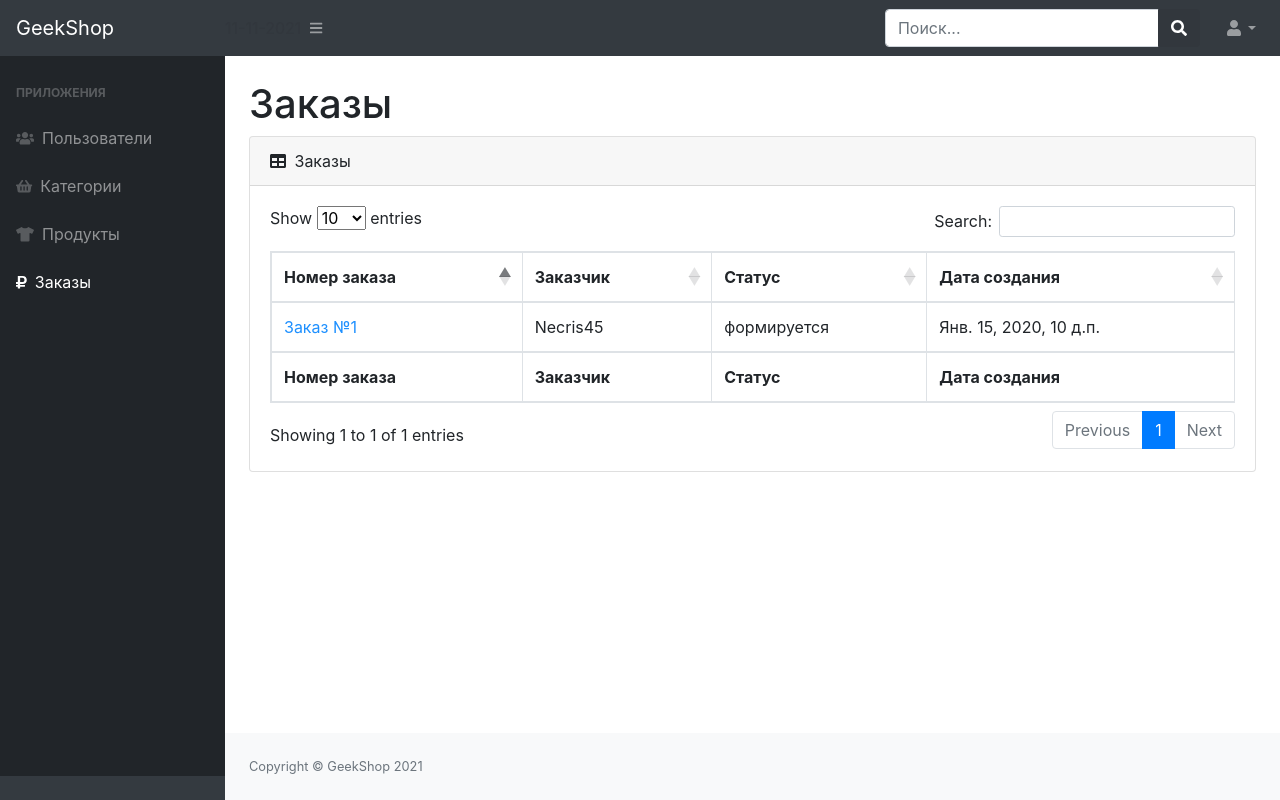
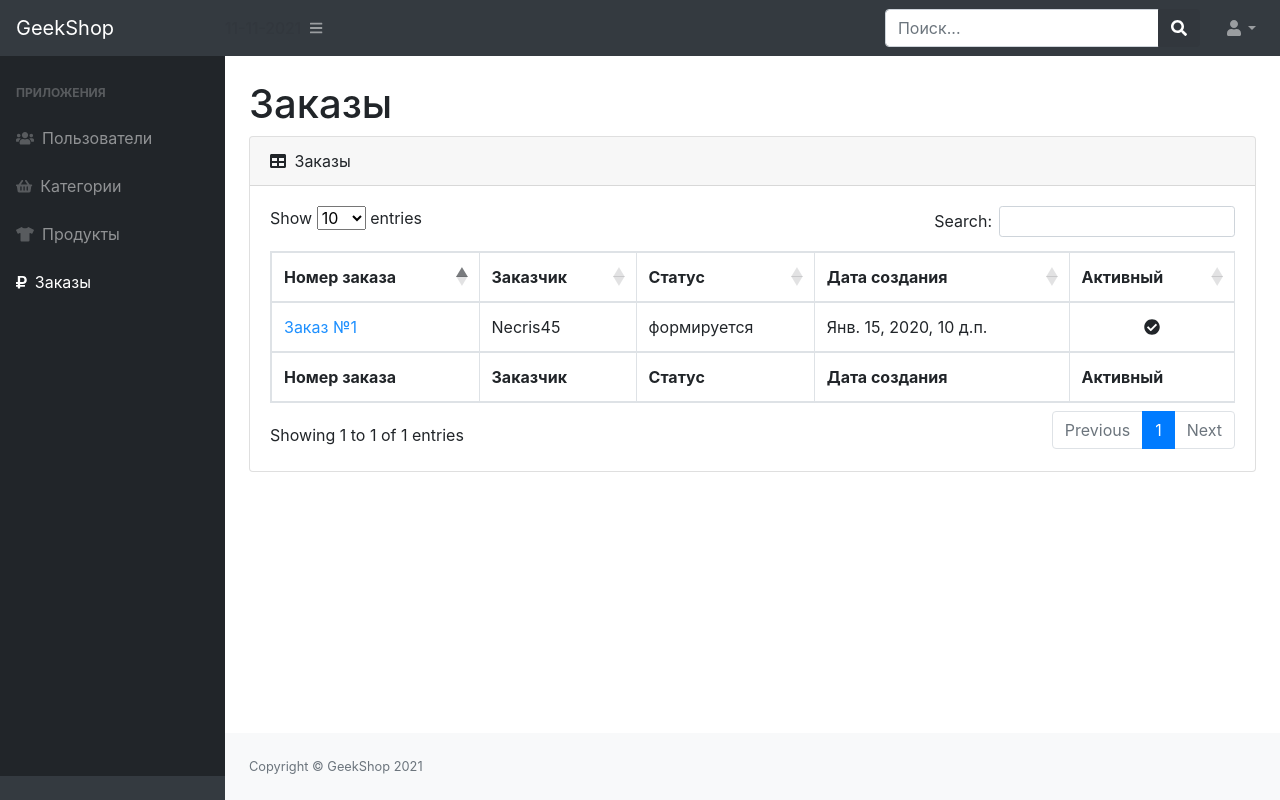
Before and after one commit to Necris45/geekshop, a Django app: page /admins/orders/ in a window 1280 px wide. Run offline with Django 3.2, Linux system fonts and the light colour scheme; a user stored in the database is signed in; data comes from the database, SQL or seed files in the repository; tables that the repository leaves empty hold one stand-in row (values such as "Sample post"); some libraries are stand-ins or nearby versions.

Commit message:
updated admin orders list

```diff
--- a/admins/templates/admins/admin-orders-read.html
+++ b/admins/templates/admins/admin-orders-read.html
@@ -19,6 +19,7 @@
                                     <th>Заказчик</th>
                                     <th>Статус</th>
                                     <th>Дата создания</th>
+                                    <th>Активный</th>
                                 </tr>
                                 </thead>
                                 <tfoot>
@@ -27,6 +28,7 @@
                                     <th>Заказчик</th>
                                     <th>Статус</th>
                                     <th>Дата создания</th>
+                                    <th>Активный</th>
                                 </tr>
                                 </tfoot>
                                 <tbody>
@@ -38,6 +40,13 @@
                                         <td>{{ order.user }}</td>
                                         <td>{{ order.get_status_display }}</td>
                                         <td>{{ order.created }}</td>
+                                        <td class="text-center">
+                                            {% if order.is_active %}
+                                                <i class="fas fa-check-circle"></i>
+                                            {% else %}
+                                                <i class="fas fa-times-circle"></i>
+                                            {% endif %}
+                                        </td>
                                     </tr>
                                 {% endfor %}
                                 </tbody>
```
